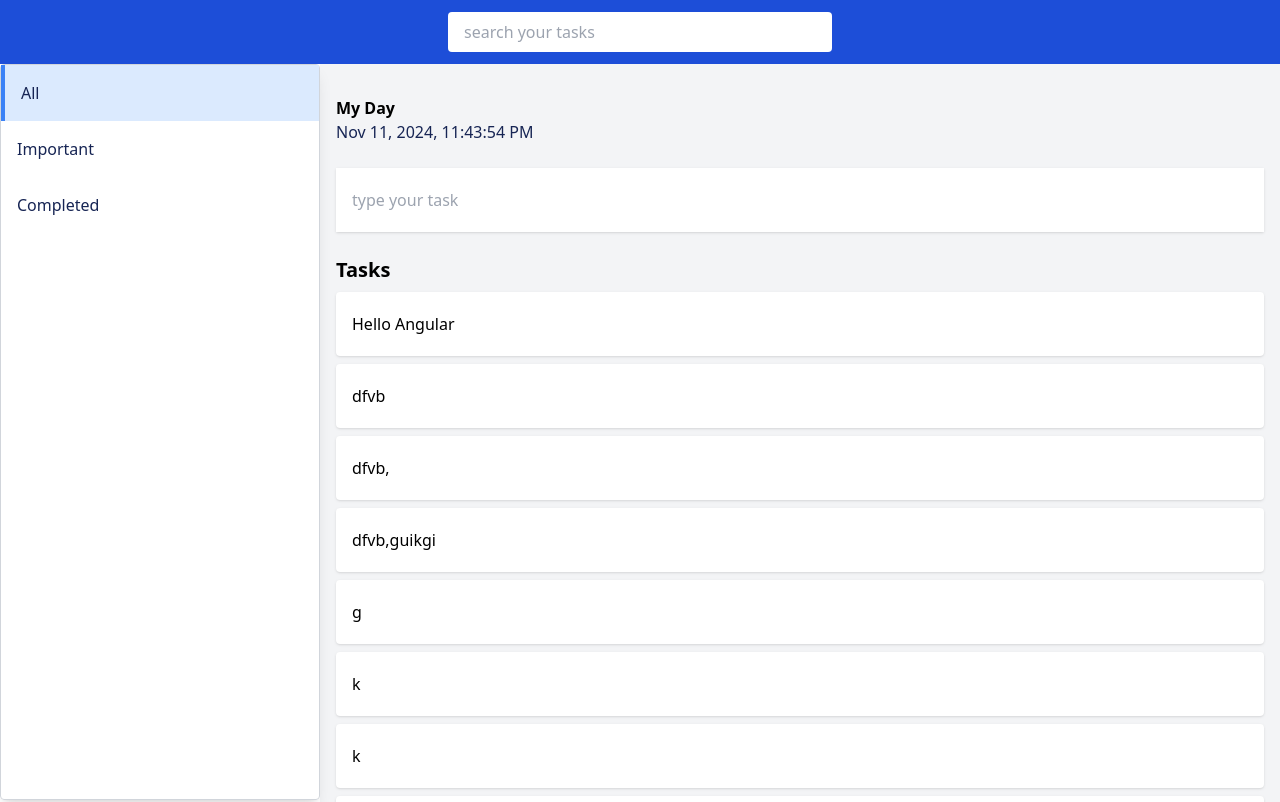
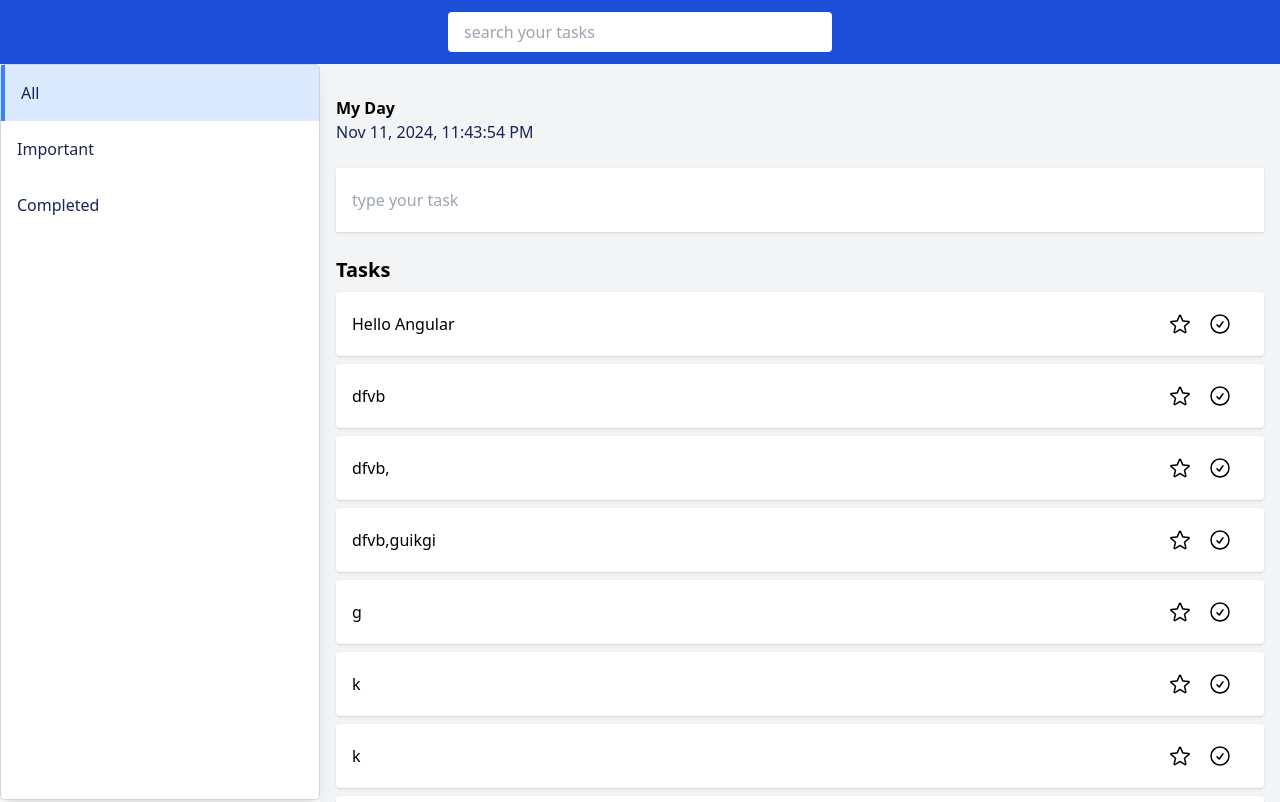
Before and after one commit to gitudn/todo-app-angular-, an Angular app: page / in a window 1280 px wide. Shown: the top 802 px of the page. Built offline with nearby package versions, Linux system fonts and the light colour scheme; data requests are answered from the project's data file.

Commit message:
Add event handling for task importance and completion in TaskListComponent

```diff
--- a/db.json
+++ b/db.json
@@ -107,6 +107,14 @@
     {
       "id": "de61",
       "title": "i"
+    },
+    {
+      "id": "0ed9",
+      "title": "a"
+    },
+    {
+      "id": "fb2c",
+      "title": "f"
     }
   ]
 }
--- a/src/app/components/pages/all-task/all-task.component.html
+++ b/src/app/components/pages/all-task/all-task.component.html
@@ -18,5 +18,9 @@
     {{ task.title }}
   </p>
   } -->
-  <app-task-list [taskList]="taskList"></app-task-list>
+  <app-task-list
+    [taskList]="taskList"
+    (complete)="onComplete($event)"
+    (important)="onImportant($event)"
+  ></app-task-list>
 </div>
--- a/src/app/components/pages/all-task/all-task.component.ts
+++ b/src/app/components/pages/all-task/all-task.component.ts
@@ -1,7 +1,7 @@
 import { Component, Inject } from '@angular/core';
 import { FormsModule } from '@angular/forms';
 import { HttpService } from '../../../services/http.service';
-import { DatePipe } from '@angular/common';
+import { DatePipe, SlicePipe } from '@angular/common';
 import { PageTitleComponent } from '../../page-title/page-title.component';
 import { TaskListComponent } from '../../task-list/task-list.component';
 
@@ -36,6 +36,14 @@ export class AllTaskComponent {
       this.taskList = result;
     });
   }
+
+  onComplete(task: any) {
+    console.log('complete', task);
+  }
+
+  onImportant(task: any) {
+    console.log('Important', task);
+  }
 }
 
 // export class AllTaskComponent {
--- a/src/app/components/task-list/task-list.component.html
+++ b/src/app/components/task-list/task-list.component.html
@@ -1,4 +1,50 @@
 <h2 class="font-bold text-xl">Tasks</h2>
+
+@for (task of taskList; track task){
+<div
+  class="bg-white w-full h-16 px-4 py-2 rounded shadow flex justify-between items-center mt-2 mb-2 pr-8"
+>
+  <p>
+    {{ task.title }}
+  </p>
+
+  <div class="flex gap-4">
+    <svg
+      xmlns="http://www.w3.org/2000/svg"
+      fill="none"
+      viewBox="0 0 24 24"
+      stroke-width="1.5"
+      stroke="currentColor"
+      class="w-6 h-6 hover:cursor-pointer"
+      (click)="markImportant(task)"
+    >
+      <path
+        stroke-linecap="round"
+        stroke-linejoin="round"
+        d="M11.48 3.499a.562.562 0 0 1 1.04 0l2.125 5.111a.563.563 0 0 0 .475.345l5.518.442c.499.04.701.663.321.988l-4.204 3.602a.563.563 0 0 0-.182.557l1.285 5.385a.562.562 0 0 1-.84.61l-4.725-2.885a.562.562 0 0 0-.586 0L6.982 20.54a.562.562 0 0 1-.84-.61l1.285-5.386a.562.562 0 0 0-.182-.557l-4.204-3.602a.562.562 0 0 1 .321-.988l5.518-.442a.563.563 0 0 0 .475-.345L11.48 3.5Z"
+      />
+    </svg>
+
+    <svg
+      xmlns="http://www.w3.org/2000/svg"
+      fill="none"
+      viewBox="0 0 24 24"
+      stroke-width="1.5"
+      stroke="currentColor"
+      class="w-6 h-6 hover:cursor-pointer"
+      (click)="markComplete(task)"
+    >
+      <path
+        stroke-linecap="round"
+        stroke-linejoin="round"
+        d="M9 12.75 11.25 15 15 9.75M21 12a9 9 0 1 1-18 0 9 9 0 0 1 18 0Z"
+      />
+    </svg>
+  </div>
+</div>
+}
+
+<!-- <h2 class="font-bold text-xl">Tasks</h2>
 
 @for (task of taskList; track task){
 <p
@@ -6,7 +52,7 @@
 >
   {{ task.title }}
 </p>
-}
+} -->
 
 <!-- <div
   class="bg-white w-full h-16 px-4 py-2 shadow flex justify-between items-center mt-2 mb-2 pr-14"
--- a/src/app/components/task-list/task-list.component.ts
+++ b/src/app/components/task-list/task-list.component.ts
@@ -1,4 +1,4 @@
-import { Component, EventEmitter, Input, output } from '@angular/core';
+import { Component, EventEmitter, Input, Output } from '@angular/core';
 
 @Component({
   selector: 'app-task-list',
@@ -9,4 +9,13 @@ import { Component, EventEmitter, Input, output } from '@angular/core';
 })
 export class TaskListComponent {
   @Input() taskList: any[] = [];
+  @Output() important = new EventEmitter<any>();
+  @Output() complete = new EventEmitter<any>();
+  markImportant(task: any) {
+    this.important.emit(task);
+  }
+
+  markComplete(task: any) {
+    this.complete.emit(task);
+  }
 }
```
